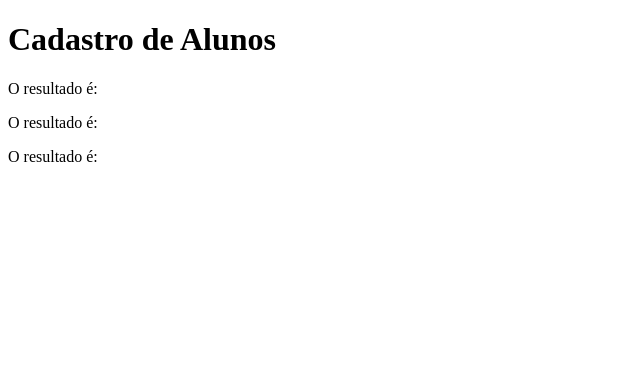
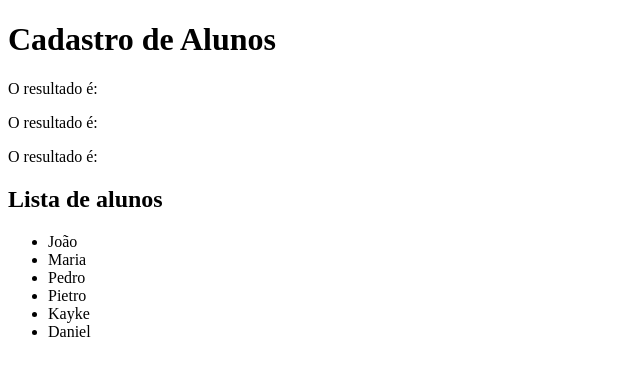
Before and after one commit to kakamn2505/pika-mate, a plain HTML site: page cadastro-alunos/index.html in a window 1280 px wide. Shown: the whole page, without its empty margins (0-640 px from the left). Drawn offline with Linux system fonts and the light colour scheme.

Commit message:
adicione a lista de aluno

```diff
--- a/cadastro-alunos/index.html
+++ b/cadastro-alunos/index.html
@@ -10,6 +10,9 @@
     <p>O resultado é: <span id="idade"></span></p>
     <p>O resultado é: <span id="curso"></span></p>
 
+    <h2>Lista de alunos</h2>
+    <ul id="listaAlunos"></ul>
+
 </body>
 <script src="script.js"></script>
 </html>
```
